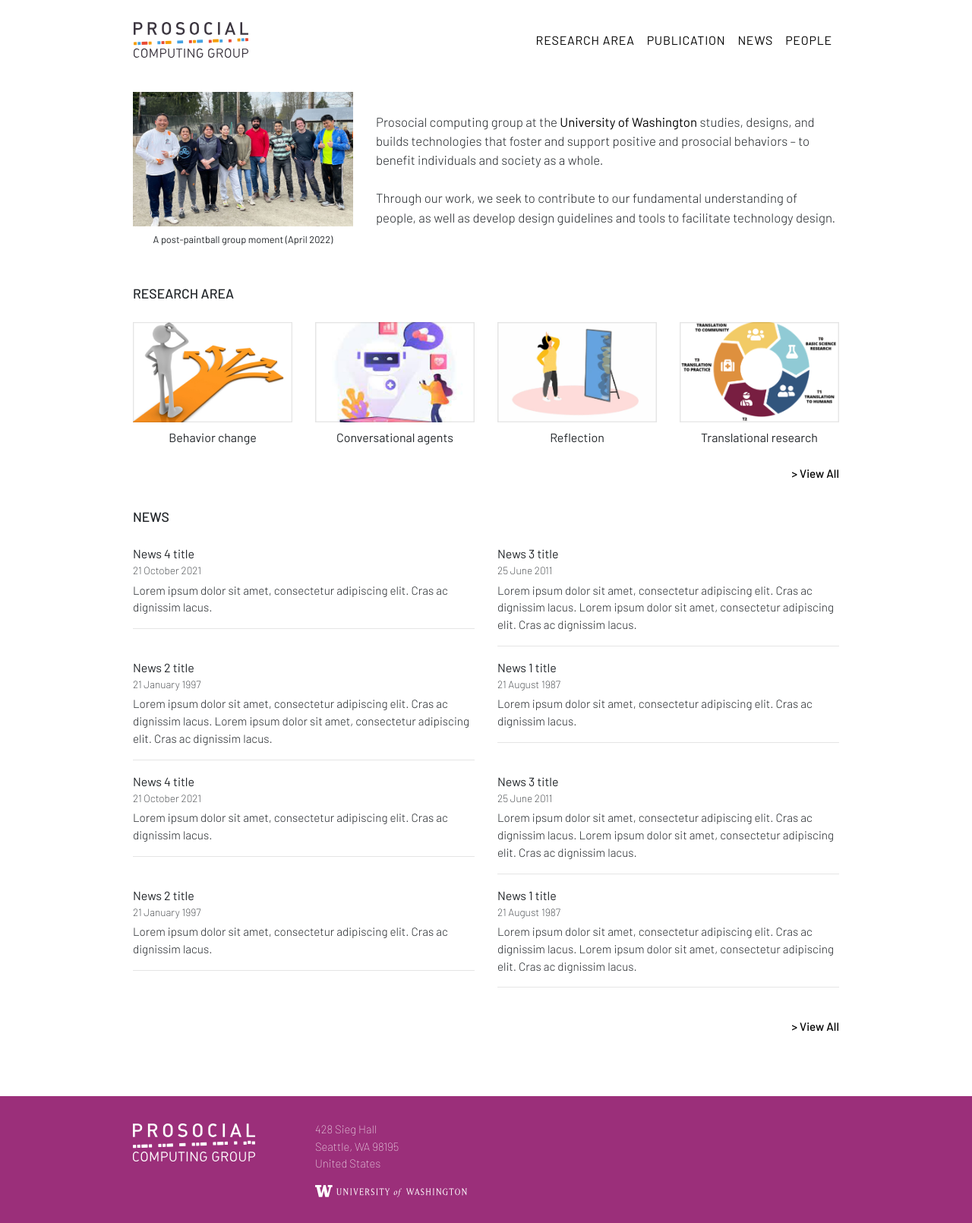
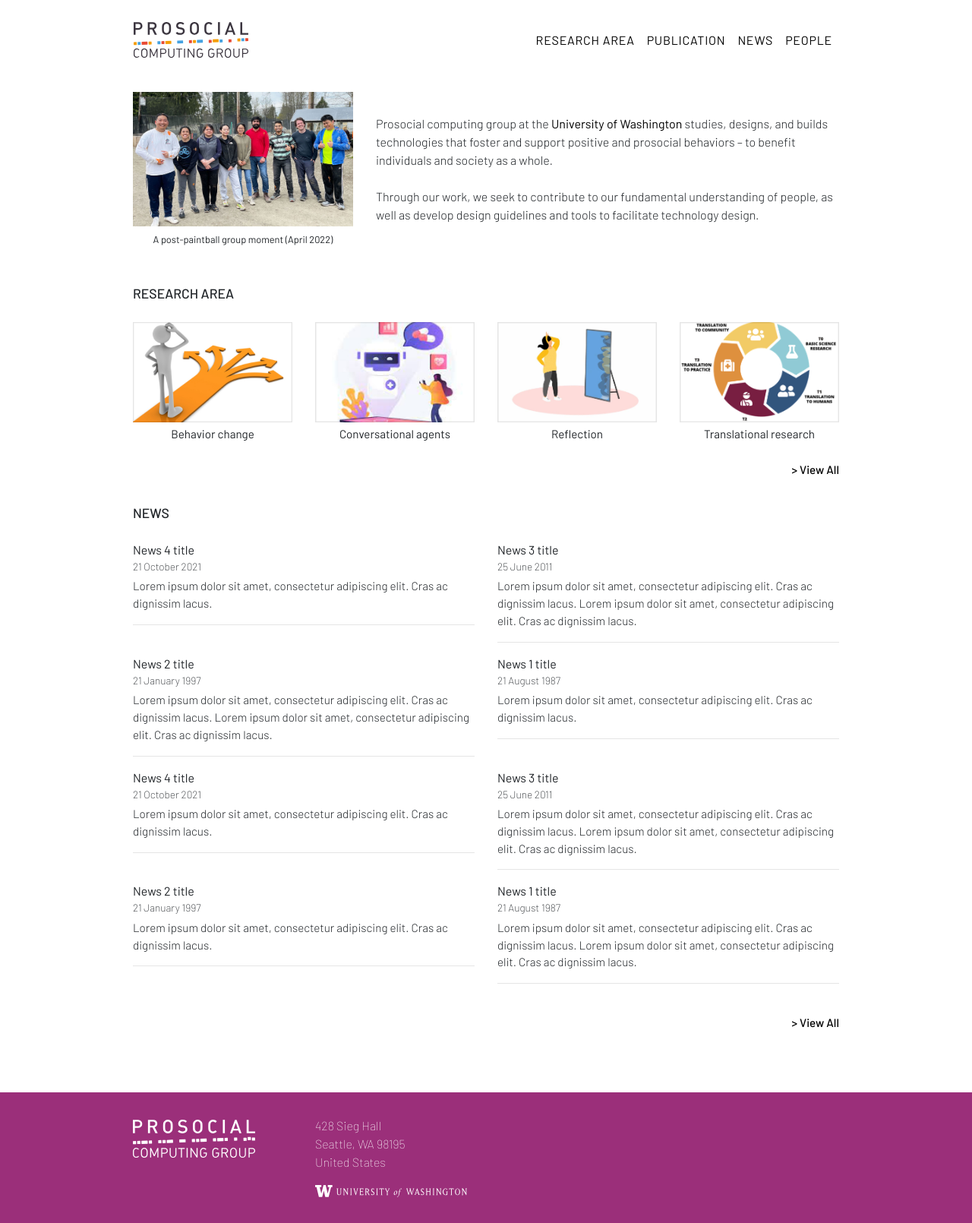
Before and after one commit to prosociallab/prosociallab.github.io, a Jekyll site: the page built from index.html, in a window 1280 px wide. Shown: the whole page at 76% size. Built offline with Jekyll 4.4.1, drawn with Linux system fonts in a browser that asks for light colours.

Commit message:
update font styling and last-child > hr

```diff
--- a/assets/css/style.css
+++ b/assets/css/style.css
@@ -61,7 +61,7 @@ a:hover {
 }
 
 p {
-	font-size: .93rem;
+	font-size: 1rem;
 	font-weight: 300;
 	margin-bottom: .75rem !important;
 }
--- a/index.html
+++ b/index.html
@@ -8,12 +8,12 @@ title: UW Prosocial Computing Group
 
 <div class="container py-3">
     <div class="row">
-        <div class="col-12 col-md-4 align-self-center mb-3 mb-md-0">
+        <div class="col-12 col-md-4 align-self-center mb-4 mb-md-0">
             <img src="{{ '/assets/images/group-paintball.jpg' | relative_url }}" alt="" style="height: auto; width: 100%;">
             <p class="mt-2" style="font-size: 0.8rem; font-weight: 400 !important; text-align: center;">A post-paintball group moment (April 2022)</p>
         </div>
         <div class="col-12 col-md-8 align-self-center">
-            <p style="font-size: 1.05em; font-weight: 300 !important">Prosocial computing group at the <a href="https://uw.edu">University of Washington</a> studies, designs, and builds technologies that foster and support positive and prosocial behaviors – to benefit individuals and society as a whole.
+            <p style="font-weight: 300 !important">Prosocial computing group at the <a href="https://uw.edu">University of Washington</a> studies, designs, and builds technologies that foster and support positive and prosocial behaviors – to benefit individuals and society as a whole.
             <br><br>Through our work, we seek to contribute to our fundamental understanding of people, as well as develop design guidelines and tools to facilitate technology design.</p>
         </div>
     </div>
@@ -24,7 +24,7 @@ title: UW Prosocial Computing Group
         {% for area in areas limit: 4 %}
         <div class="col-6 col-md-3 mb-3 mb-md-0 align-self-center">
             <img src="{{ '/assets/images/main/research_area/' | append: area.image | relative_url }}" alt="" style="height: auto; width: 100%;">
-            <p class="mt-2" style="font-size: 1rem; font-weight: 400 !important; text-align: center;">{{ area.title }}</p>
+            <p class="mt-1 md-mt-2" style="font-size: .95rem; font-weight: 400 !important; text-align: center;">{{ area.title }}</p>
         </div>
         {% endfor %}
     </div>
--- a/publication/index.html
+++ b/publication/index.html
@@ -49,6 +49,10 @@ title: Publication
 		justify-content: center;
 	}
 }
+
+.item:last-child > hr {
+    display: none;
+  }
 </style>
 
 <div class="container py-4">
```
